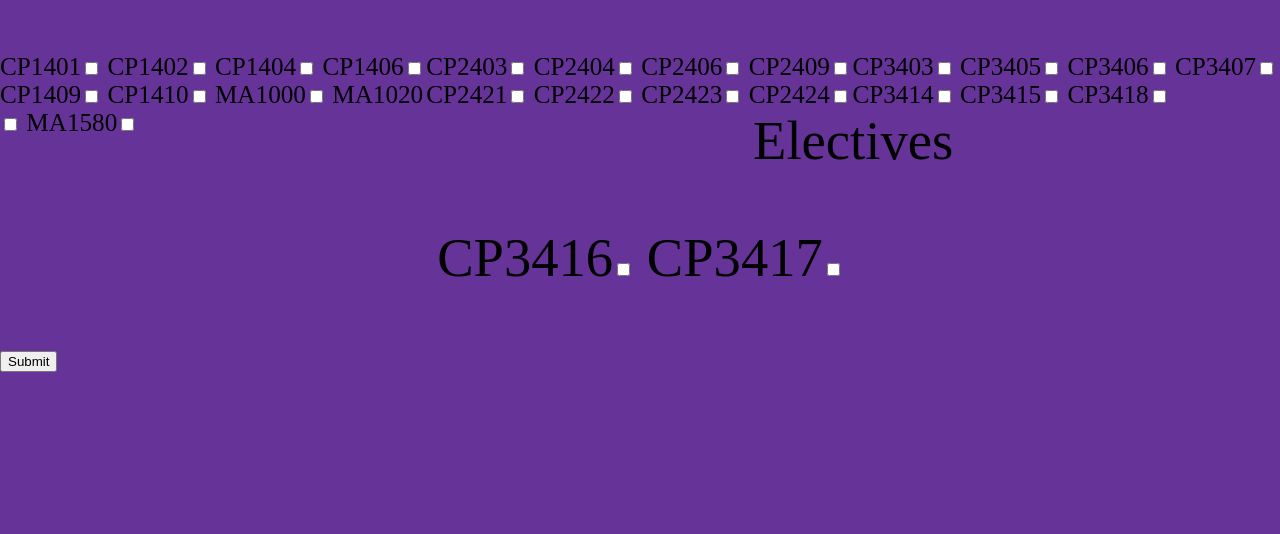
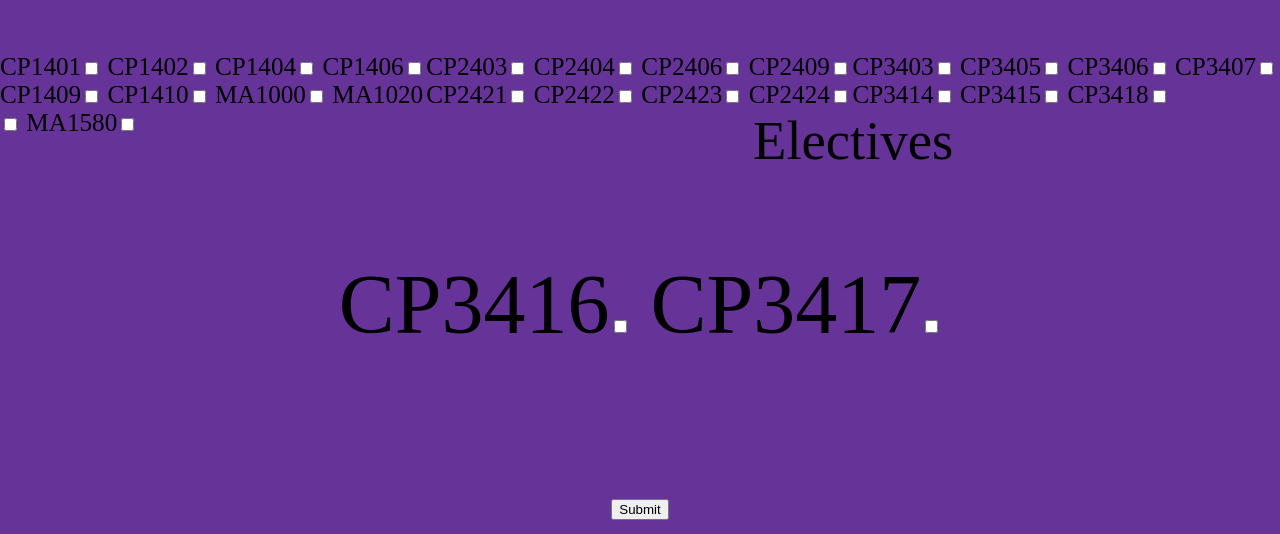
Before and after one commit to soputan12/study_planner, a Flask app: page / in a window 1280 px wide. Shown: the part 582-1116 px from the top of the page. Before the commit the page ends 954 px from the top, so only its background shows below. Run offline with Flask 2, Linux system fonts and the light colour scheme.

Commit message:
Submit Button Move Align Center

```diff
--- a/app/static/style.css
+++ b/app/static/style.css
@@ -51,6 +51,6 @@ main {
 
 .submit {
     margin-top: auto;
-    float:left;
+    float: center;
     text-align: center;
 }
--- a/app/templates/index.html
+++ b/app/templates/index.html
@@ -45,9 +45,11 @@
             </div>
             <div id="Electives">
                 <p>Electives</p>
+            </div>
+            <p>
                 CP3416<input type="checkbox" value="CP3416" name="electives">
                 CP3417<input type="checkbox" value="CP3417" name="electives">
-            </div>
+            </p>
             <div class="submit">
                 <input type="submit">
             </div>
```
